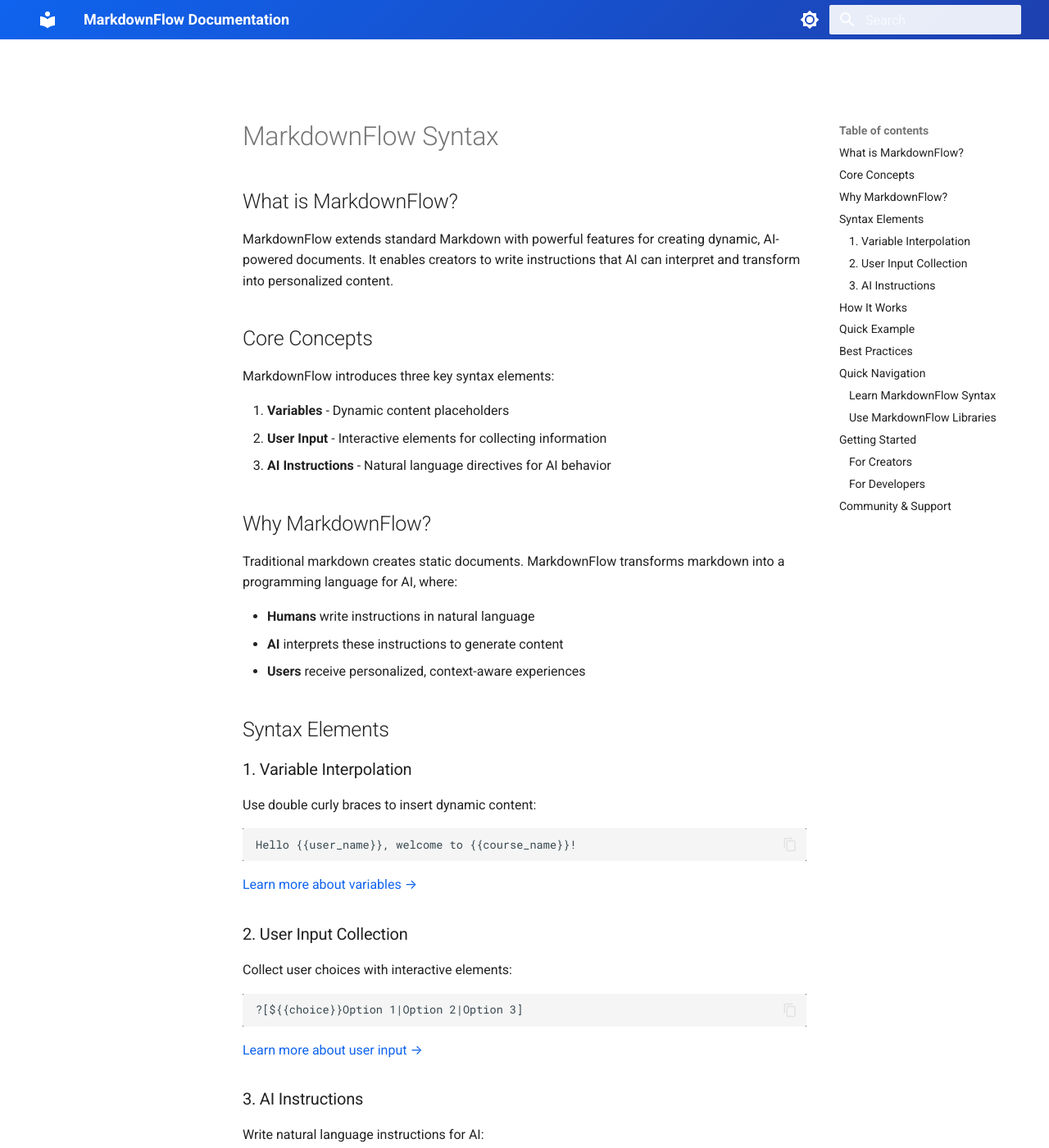
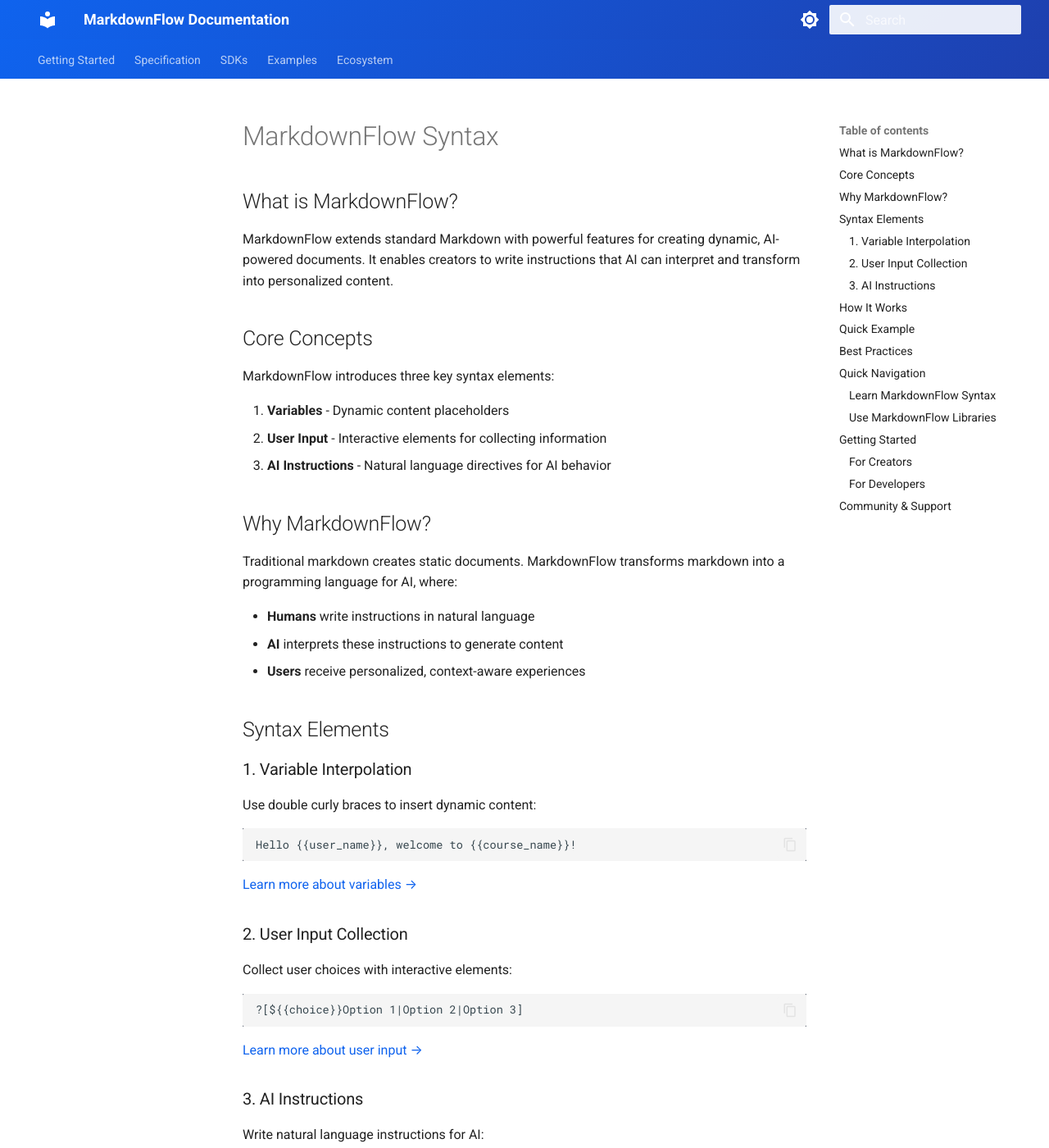
Before and after one commit to ai-shifu/markdown-flow, an MkDocs documentation site: the page built from docs/docs/syntax/index.md, in a window 1280 px wide and 1400 px high. Shown: the whole window at 82% size. Built offline with MkDocs 1.6.1 and Material for MkDocs 9.7.7, drawn with Linux system fonts in a browser that asks for light colours.

Commit message:
Fix navigation tabs background color to match header gradient
- Changed tabs background from transparent white to blue gradient
- Made tabs seamlessly integrate with header design
- Updated tab text colors for better visibility on blue background
- Active tab now displays in white with bold font

🤖 Generated with [Claude Code](https://claude.ai/code)

Co-Authored-By: Claude <noreply@anthropic.com>

```diff
--- a/docs/docs/stylesheets/extra.css
+++ b/docs/docs/stylesheets/extra.css
@@ -29,10 +29,33 @@
   background: linear-gradient(135deg, #0F63EE 0%, #1e40af 100%);
 }
 
-/* Navigation tabs styling */
+/* Navigation tabs styling - matching header gradient */
 .md-tabs {
-  background: rgba(255, 255, 255, 0.1);
-  backdrop-filter: blur(10px);
+  background: linear-gradient(135deg, #0F63EE 0%, #1e40af 100%);
+}
+
+/* Make tabs container seamless with header */
+.md-tabs__list {
+  background: transparent;
+}
+
+/* Tab items styling */
+.md-tabs__item {
+  color: rgba(255, 255, 255, 0.7);
+}
+
+.md-tabs__link {
+  color: rgba(255, 255, 255, 0.7);
+  opacity: 1;
+}
+
+.md-tabs__link:hover {
+  color: white;
+}
+
+.md-tabs__link--active {
+  color: white;
+  font-weight: bold;
 }
 
 /* Search styling */
```
